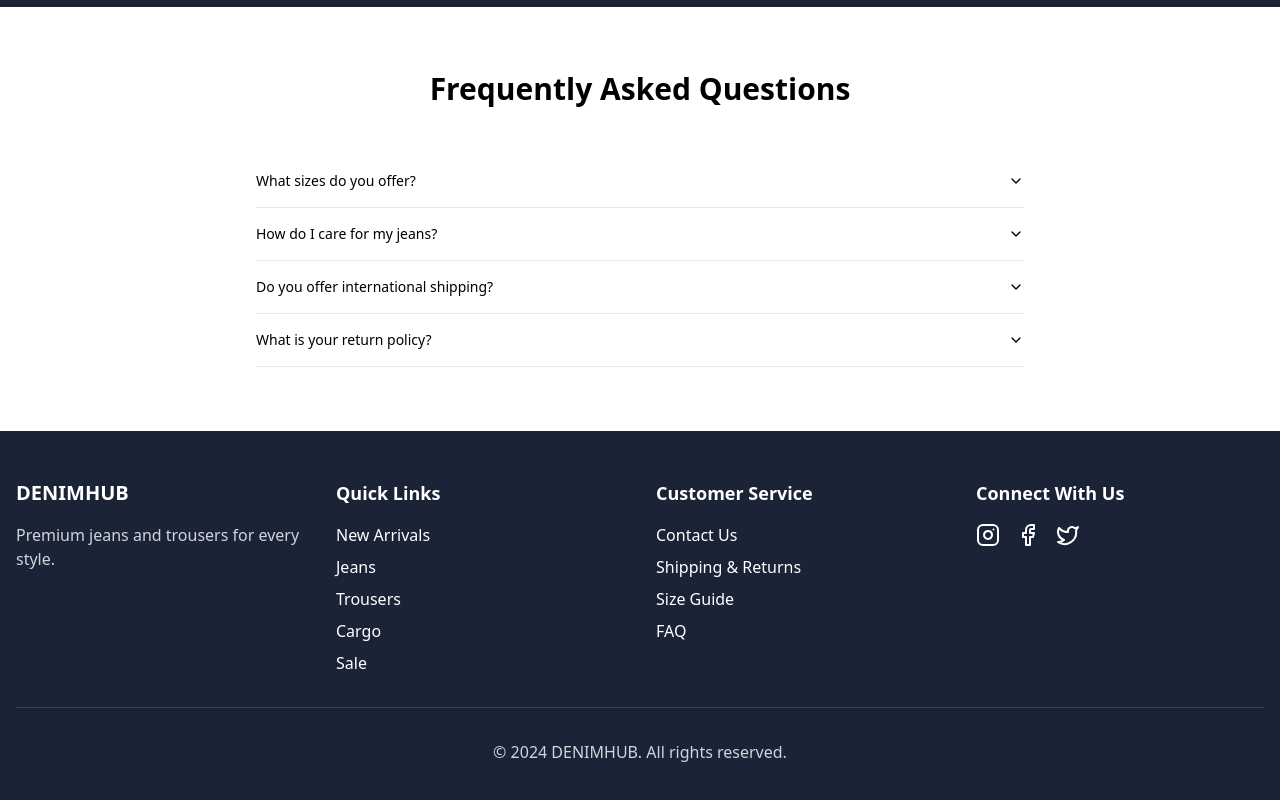
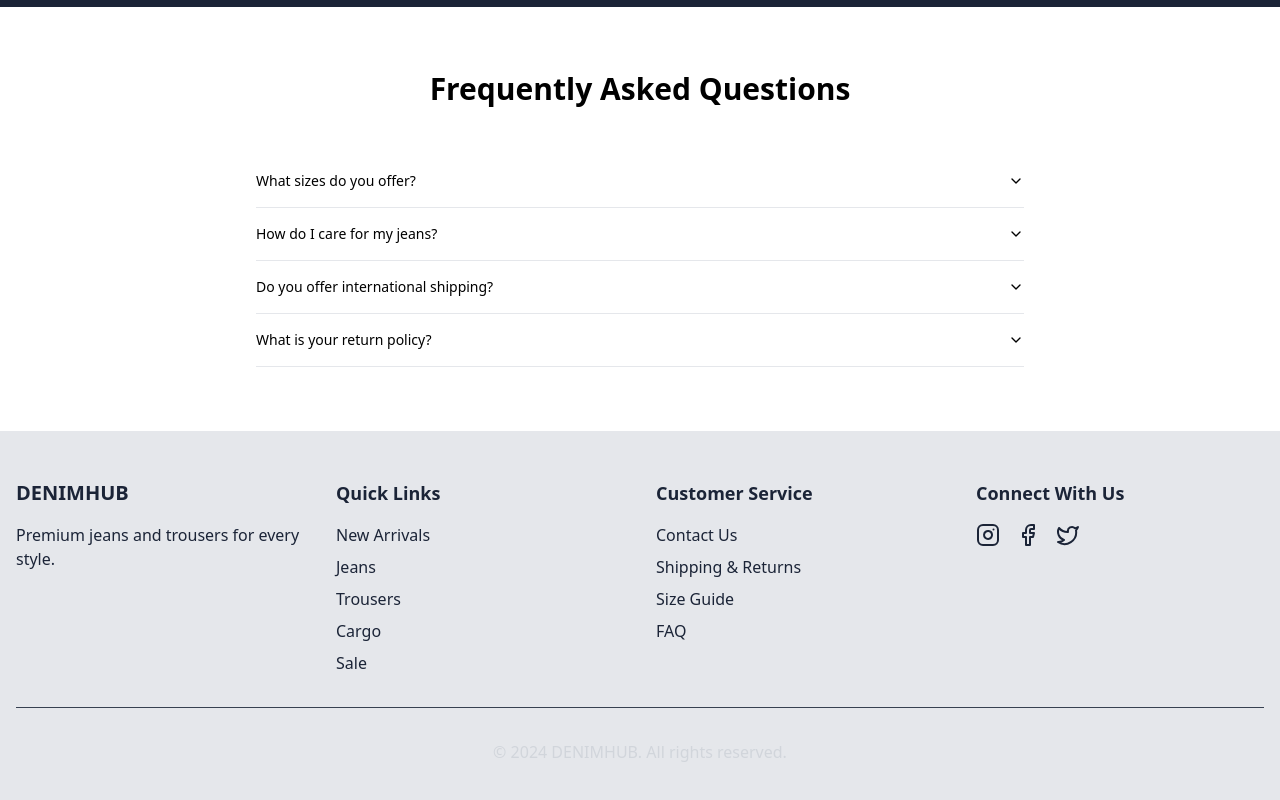
Before and after one commit to DSDevelops1234/Dhandeep-Impex, a React (Vite) app: page / in a window 1280 px wide. Shown: the part 3516-4316 px from the top of the page. Built offline with nearby package versions, Linux system fonts and the light colour scheme.

Commit message:
Footer Modified

```diff
--- a/package.json
+++ b/package.json
@@ -28,6 +28,7 @@
     "@radix-ui/react-toast": "^1.2.4",
     "@radix-ui/react-tooltip": "^1.1.6",
     "@shadcn/ui": "^0.0.4",
+    "@vercel/speed-insights": "^1.1.0",
     "bcrypt": "^5.1.1",
     "class-variance-authority": "^0.7.1",
     "clsx": "^2.1.1",
--- a/src/App.tsx
+++ b/src/App.tsx
@@ -7,10 +7,12 @@ import TrousersPage from './pages/TrousersPage'
 import CargoPage from './pages/CargoPage'
 import SalePage from './pages/SalePage'
 import AuthPage from './pages/AuthPage'
+import { SpeedInsights } from '@vercel/speed-insights/react';
 
 function App() {
   return (
     <div className="flex flex-col min-h-screen bg-white dark:bg-dark-background text-black dark:text-white">
+      <SpeedInsights />
       <MainHeader />
       <main className="pt-16">
         <Routes>
--- a/src/pages/HomePage.tsx
+++ b/src/pages/HomePage.tsx
@@ -196,30 +196,30 @@ export default function HomePage() {
             </section>
 
             {/* Footer */}
-            <footer className="bg-navy-900 text-white dark:bg-dark-primary py-12">
+            <footer className="bg-gray-200 text-navy-900 dark:bg-navy-900 dark:text-white dark:bg-dark-primary py-12">
                 <div className="container mx-auto px-4">
                     <div className="grid grid-cols-1 md:grid-cols-4 gap-8">
                         <div>
                             <h3 className="text-xl font-bold mb-4">DENIMHUB</h3>
-                            <p className="text-gray-300">Premium jeans and trousers for every style.</p>
+                            <p className="dark:text-gray-300">Premium jeans and trousers for every style.</p>
                         </div>
                         <div>
                             <h4 className="text-lg font-semibold mb-4">Quick Links</h4>
                             <ul className="space-y-2">
-                                <li><Link to="/new-in" className="hover:text-gray-300">New Arrivals</Link></li>
-                                <li><Link to="/jeans" className="hover:text-gray-300">Jeans</Link></li>
-                                <li><Link to="/trousers" className="hover:text-gray-300">Trousers</Link></li>
-                                <li><Link to="/cargo" className="hover:text-gray-300">Cargo</Link></li>
-                                <li><Link to="/sale" className="hover:text-gray-300">Sale</Link></li>
+                                <li><Link to="/new-in" className="hover:text-black dark:hover:text-gray-300">New Arrivals</Link></li>
+                                <li><Link to="/jeans" className="hover:text-black dark:hover:text-gray-300">Jeans</Link></li>
+                                <li><Link to="/trousers" className="hover:text-black dark:hover:text-gray-300">Trousers</Link></li>
+                                <li><Link to="/cargo" className="hover:text-black dark:hover:text-gray-300">Cargo</Link></li>
+                                <li><Link to="/sale" className="hover:text-black dark:hover:text-gray-300">Sale</Link></li>
                             </ul>
                         </div>
                         <div>
                             <h4 className="text-lg font-semibold mb-4">Customer Service</h4>
                             <ul className="space-y-2">
-                                <li><Link to="#" className="hover:text-gray-300">Contact Us</Link></li>
-                                <li><Link to="#" className="hover:text-gray-300">Shipping & Returns</Link></li>
-                                <li><Link to="#" className="hover:text-gray-300">Size Guide</Link></li>
-                                <li><Link to="#" className="hover:text-gray-300">FAQ</Link></li>
+                                <li><Link to="#" className="hover:text-black dark:hover:text-gray-300">Contact Us</Link></li>
+                                <li><Link to="#" className="hover:text-black dark:hover:text-gray-300">Shipping & Returns</Link></li>
+                                <li><Link to="#" className="hover:text-black dark:hover:text-gray-300">Size Guide</Link></li>
+                                <li><Link to="#" className="hover:text-black dark:hover:text-gray-300">FAQ</Link></li>
                             </ul>
                         </div>
                         <div>
```
Also changed, not shown: 1 other file (tests, documents, lock files or other folders).
